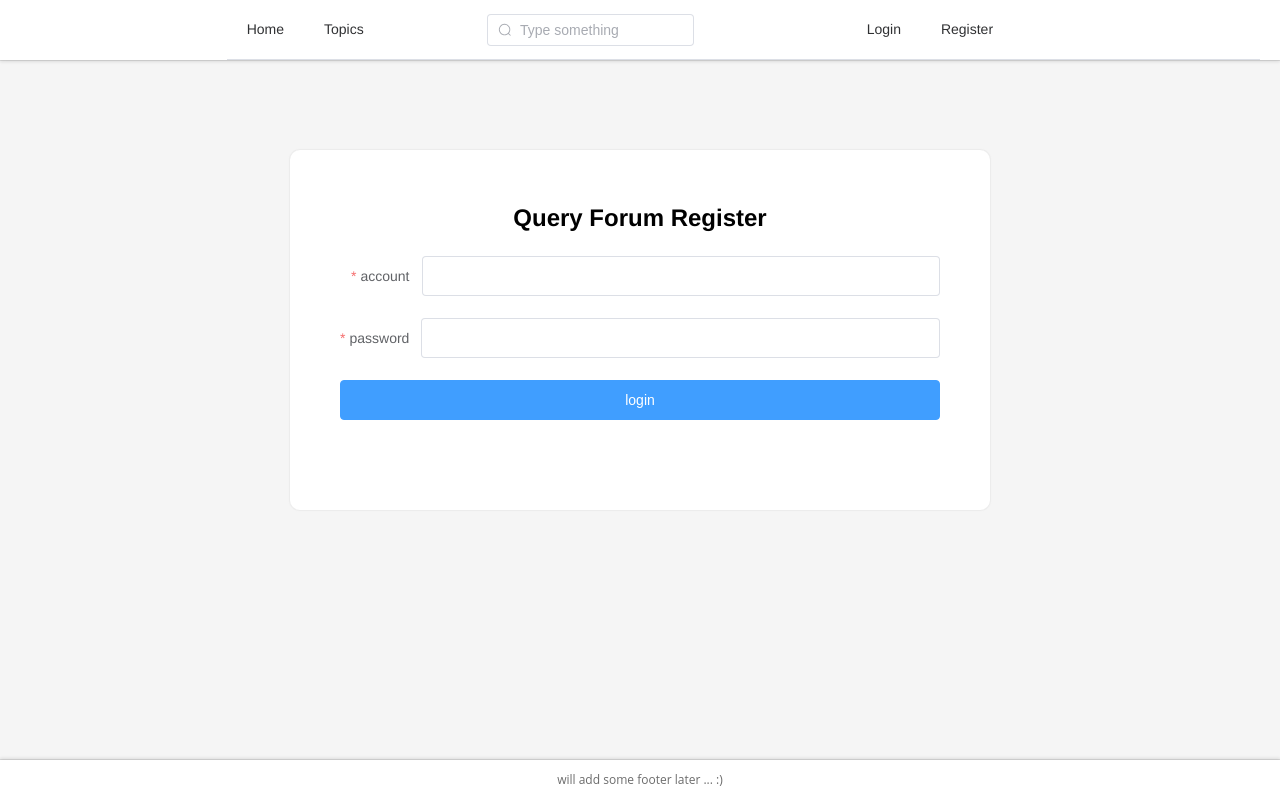
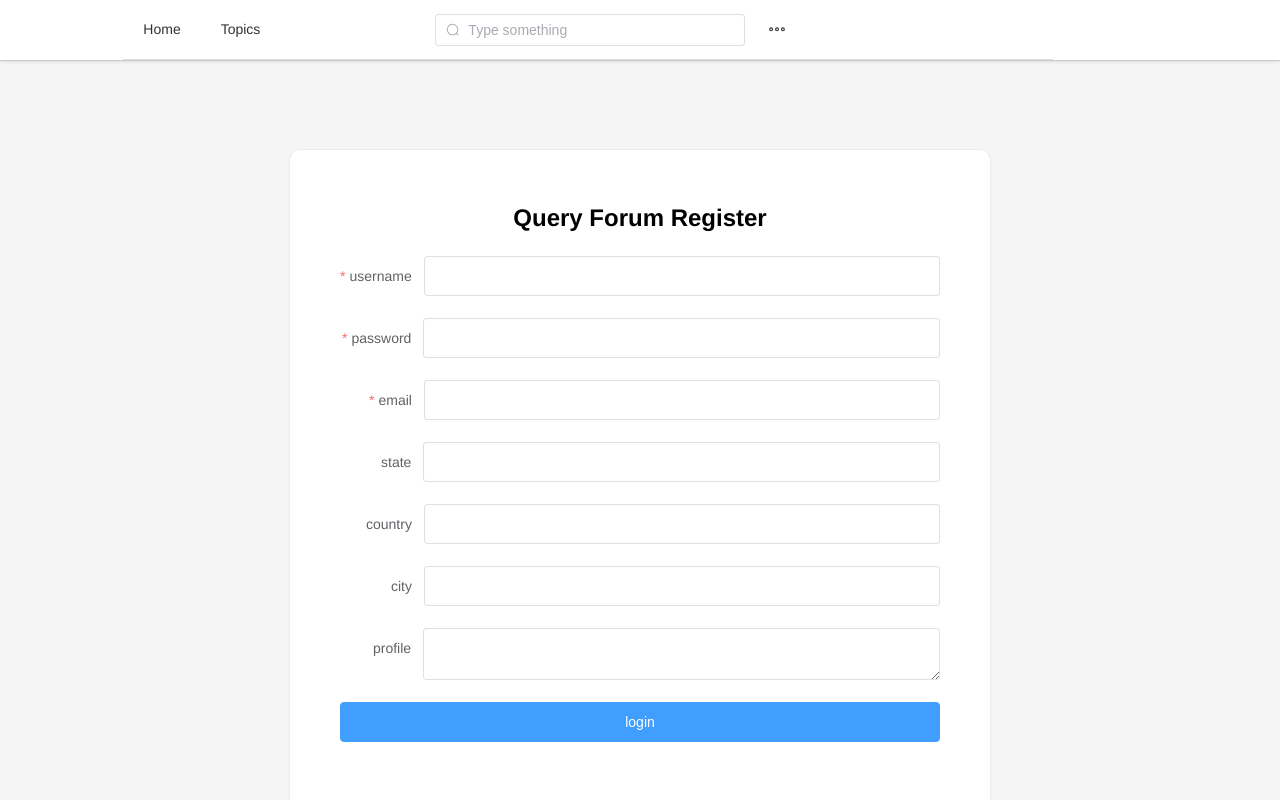
Before and after one commit to hazenoeasy/query-frontend, a Vue app: page /register in a window 1280 px wide. Shown: the top 800 px of the page. Built offline with nearby package versions, Linux system fonts and the light colour scheme.

Commit message:
change header ui, init register

```diff
--- a/src/api/auth.ts
+++ b/src/api/auth.ts
@@ -1,3 +1,4 @@
+import type { RegisterParams } from '@/type/Interface';
 import request from '@/utils/request';
 const baseURL = '/api';
 export default {
@@ -11,14 +12,11 @@ export default {
       },
     });
   },
-  register: function register(username: string, password: string) {
+  register: function register(registerParams: RegisterParams) {
     return request({
       url: baseURL + '/register',
       method: 'post',
-      data: {
-        username: username,
-        password: password,
-      },
+      data: registerParams,
     });
   },
   logout: function logout() {
--- a/src/components/Layout/LayoutHeader.vue
+++ b/src/components/Layout/LayoutHeader.vue
@@ -3,11 +3,11 @@
     {{ userStore().token }}
     <el-row class="me-header">
       <el-col
-        :span="4"
+        :span="2"
         class="me-header-left"
       > </el-col>
 
-      <el-col :span="12">
+      <el-col :span="18">
         <el-menu
           :router="true"
           menu-trigger="click"
@@ -33,20 +33,14 @@
               </template>
             </el-input>
           </el-col>
-        </el-menu>
-      </el-col>
 
-      <el-col :span="8">
-        <el-menu
-          :router="true"
-          menu-trigger="click"
-          mode="horizontal"
-          active-text-color="#909399"
-        >
           <template v-if="
             userStore().token == undefined || userStore().token.length == 0
           ">
-            <el-menu-item index="/login">Login</el-menu-item>
+            <el-menu-item
+              index="/login"
+              style="margin-left: 20%"
+            >Login</el-menu-item>
             <el-menu-item index="/register"> Register </el-menu-item>
           </template>
 
--- a/src/views/LoginView.vue
+++ b/src/views/LoginView.vue
@@ -1,4 +1,5 @@
 <template>
+  <el-container>
     <div class="me-login-box me-login-box-radius">
       <h1>Query Forum Login</h1>
 
@@ -10,7 +11,7 @@
         label-width="auto"
       >
         <el-form-item
-        label="account"
+          label="username"
           prop="account"
         >
           <el-input v-model="userForm.account"></el-input>
@@ -34,6 +35,7 @@
         </el-form-item>
       </el-form>
     </div>
+  </el-container>
 </template>
 
 <script lang="ts" setup>
@@ -59,11 +61,8 @@ const rules = reactive<FormRules>({
 });
 const submitForm = (formEl: FormInstance | undefined) => {
   if (!formEl) return;
-  // TopicApi.getPopularQuestions(10).then((response) => {
-  //   userStore().setToken(response.data.data);
-  //   console.log("submit!");
-  //   // router.go(-1);
-  // });
+  formEl.validate((valid) => {
+    if (valid) {
       AuthApi.login(userForm.account, userForm.password)
         .then((response) => {
           if (response.data.code == 200) {
@@ -80,6 +79,15 @@ const submitForm = (formEl: FormInstance | undefined) => {
           });
           console.log("error!", err);
         });
+    } else {
+      ElMessage({
+        showClose: true,
+        message: "check your input!",
+        center: true,
+      });
+      return false;
+    }
+  });
 };
 </script>
 
@@ -89,20 +97,8 @@ const submitForm = (formEl: FormInstance | undefined) => {
   min-height: 100%;
 }
 
-.me-video-player {
-  background-color: transparent;
-  width: 100%;
-  height: 100%;
-  object-fit: fill;
-  display: block;
-  position: absolute;
-  left: 0;
-  z-index: 0;
-  top: 0;
-}
-
 .me-login-box {
-  position: absolute;
+  position: relative;
   width: 600px;
   height: 260px;
   background-color: white;
--- a/src/views/RegisterView.vue
+++ b/src/views/RegisterView.vue
@@ -10,12 +10,11 @@
       label-width="auto"
     >
       <el-form-item
-        label="account"
-        prop="account"
+        label="username"
+        prop="username"
       >
-        <el-input v-model="userForm.account"></el-input>
+        <el-input v-model="userForm.username"></el-input>
       </el-form-item>
-
       <el-form-item
         label="password"
         prop="password"
@@ -23,6 +22,40 @@
         <el-input
           type="password"
           v-model="userForm.password"
+        ></el-input>
+      </el-form-item>
+      <el-form-item
+        label="email"
+        prop="email"
+      >
+        <el-input v-model="userForm.email"></el-input>
+      </el-form-item>
+      <el-form-item
+        label="state"
+        prop="state"
+      >
+        <el-input v-model="userForm.state"></el-input>
+      </el-form-item>
+      <el-form-item
+        label="country"
+        prop="country"
+      >
+        <el-input v-model="userForm.country"></el-input>
+      </el-form-item>
+      <el-form-item
+        label="city"
+        prop="city"
+      >
+        <el-input v-model="userForm.city"></el-input>
+      </el-form-item>
+      <el-form-item
+        label="profile"
+        prop="profile"
+      >
+        <el-input
+          v-model="userForm.profile"
+          type="textarea"
+          :autosize="{ minRows: 2, maxRows: 4 }"
         ></el-input>
       </el-form-item>
 
@@ -46,30 +79,46 @@ import { ElMessage } from "element-plus";
 import { ElNotification } from "element-plus";
 const userFormRef = ref<FormInstance>();
 const router = useRouter();
-const userForm = reactive({ account: "", password: "" });
+const userForm = reactive({
+  username: "",
+  password: "",
+  email: "",
+  country: undefined,
+  state: undefined,
+  city: undefined,
+  profile: undefined,
+});
 const rules = reactive<FormRules>({
-  account: [
-    { required: true, message: "请输入用户名", trigger: "blur" },
-    { min: 3, max: 10, message: "不能大于10个字符", trigger: "blur" },
+  username: [
+    { required: true, message: "Please input username", trigger: "blur" },
+    { min: 3, max: 10, message: "length 3-10", trigger: "blur" },
   ],
   password: [
-    { required: true, message: "请输入密码", trigger: "blur" },
-    { min: 3, max: 10, message: "不能大于10个字符", trigger: "blur" },
+    { required: true, message: "Please input password", trigger: "blur" },
+    { min: 3, max: 10, message: "length 3-10", trigger: "blur" },
+  ],
+  email: [
+    {
+      required: true,
+      message: "Please input email address",
+      trigger: "blur",
+    },
+    {
+      type: "email",
+      message: "Please input correct email address",
+      trigger: ["blur", "change"],
+    },
   ],
 });
 const submitForm = (formEl: FormInstance | undefined) => {
   if (!formEl) return;
-  // TopicApi.getPopularQuestions(10).then((response) => {
-  //   userStore().setToken(response.data.data);
-  //   console.log("submit!");
-  //   // router.go(-1);
-  // });
-  AuthApi.login(userForm.account, userForm.password)
+  formEl.validate((valid) => {
+    if (valid) {
+      AuthApi.register(userForm)
         .then((response) => {
           if (response.data.code == 200) {
-        userStore().setToken(response.data.data);
-        ElNotification.success("login!");
-        router.go(-1);
+            ElNotification.success("register succeed!");
+            router.push({ name: "indexPage" });
           }
         })
         .catch((err) => {
@@ -80,6 +129,14 @@ const submitForm = (formEl: FormInstance | undefined) => {
           });
           console.log("error!", err);
         });
+    } else {
+      ElMessage({
+        showClose: true,
+        message: "check your input!",
+        center: true,
+      });
+    }
+  });
 };
 </script>
 
@@ -89,22 +146,9 @@ const submitForm = (formEl: FormInstance | undefined) => {
   min-height: 100%;
 }
 
-.me-video-player {
-  background-color: transparent;
-  width: 100%;
-  height: 100%;
-  object-fit: fill;
-  display: block;
-  position: absolute;
-  left: 0;
-  z-index: 0;
-  top: 0;
-}
-
 .me-login-box {
-  position: absolute;
+  position: relative;
   width: 600px;
-  height: 260px;
   background-color: white;
   margin-top: 150px;
   margin-left: -350px;
```
Also changed, not shown: src/type/Interface.ts (+10 -0 lines), 1 other file (tests, documents, lock files or other folders). Lines whose indentation alone changed are shown as unchanged.
